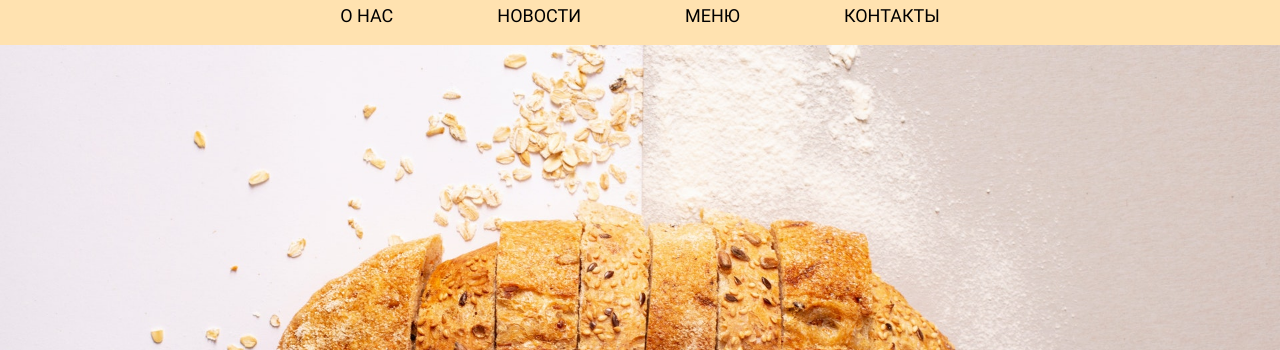
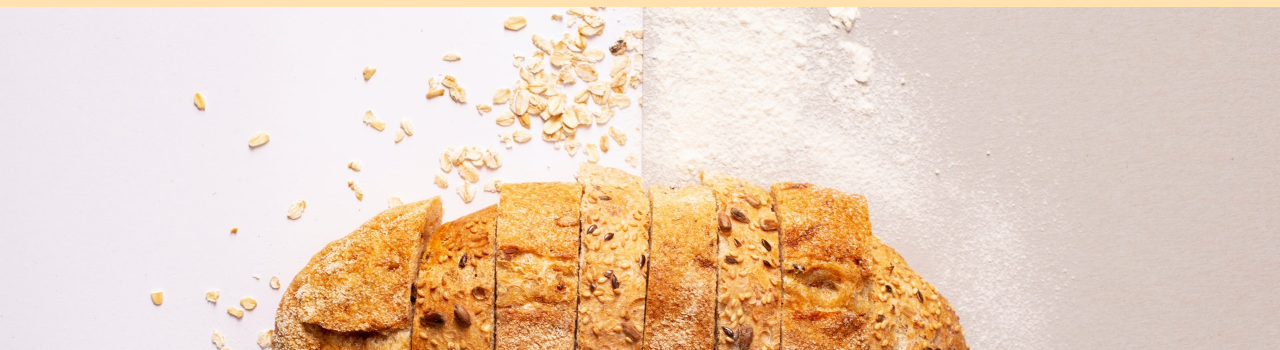
Before and after one commit to valeriakoft/valeriakoft.github.io, a plain HTML site: page index.html in a window 1280 px wide. Shown: the part 116-466 px from the top of the page. Drawn offline with Linux system fonts and the light colour scheme.

Commit message:
deleted navbar

```diff
--- a/index.html
+++ b/index.html
@@ -14,14 +14,6 @@
 <header>
     <img src="img/01-Logo.svg" alt="Изображение логотипа">
 </header>
-<nav>
-    <ul>
-        <li> <a href="#">О НАС</a></li>
-        <li> <a href="#">НОВОСТИ</a></li>
-        <li> <a href="#">МЕНЮ</a></li>
-        <li> <a href="#">КОНТАКТЫ</a></li>
-    </ul>
-</nav>
 <main>
     <section class="section-about">
         <div class="section-about__block">
```
